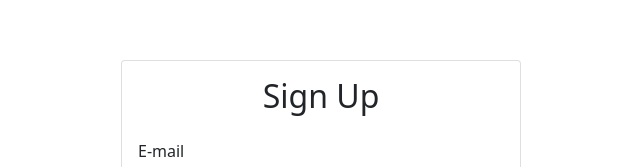
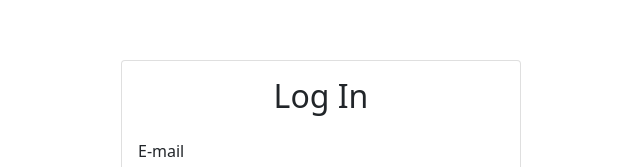
Before and after one commit to infoshareacademy/jfddr3-money-control-app, a React (Create React App) app: page / in a window 1280 px wide. Shown: the part 141-308 px from the top of the page, without its empty margins (319-959 px from the left). Built offline with nearby package versions, Linux system fonts and the light colour scheme.

Commit message:
poprawka do nagłówka

```diff
--- a/src/views/App/Login.js
+++ b/src/views/App/Login.js
@@ -13,7 +13,7 @@
      <>
               <Card>
                <Card.Body>
-                   <h2 className='text-center mb-4'>Sign Up</h2>
+                   <h2 className='text-center mb-4'>Log In </h2>
                    <Form>
                        <Form.Group id='email'>
                            <Form.Label>E-mail</Form.Label>
```
